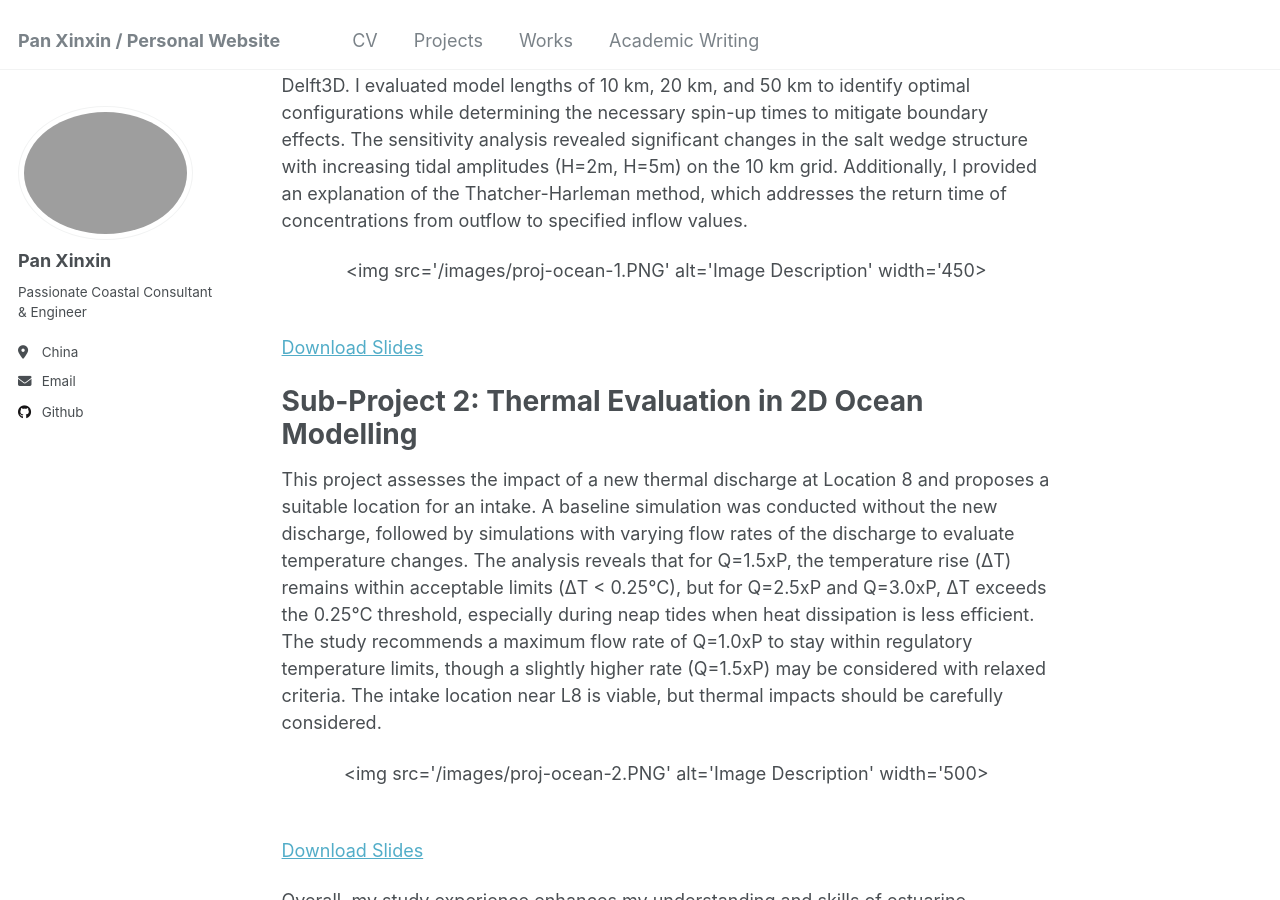
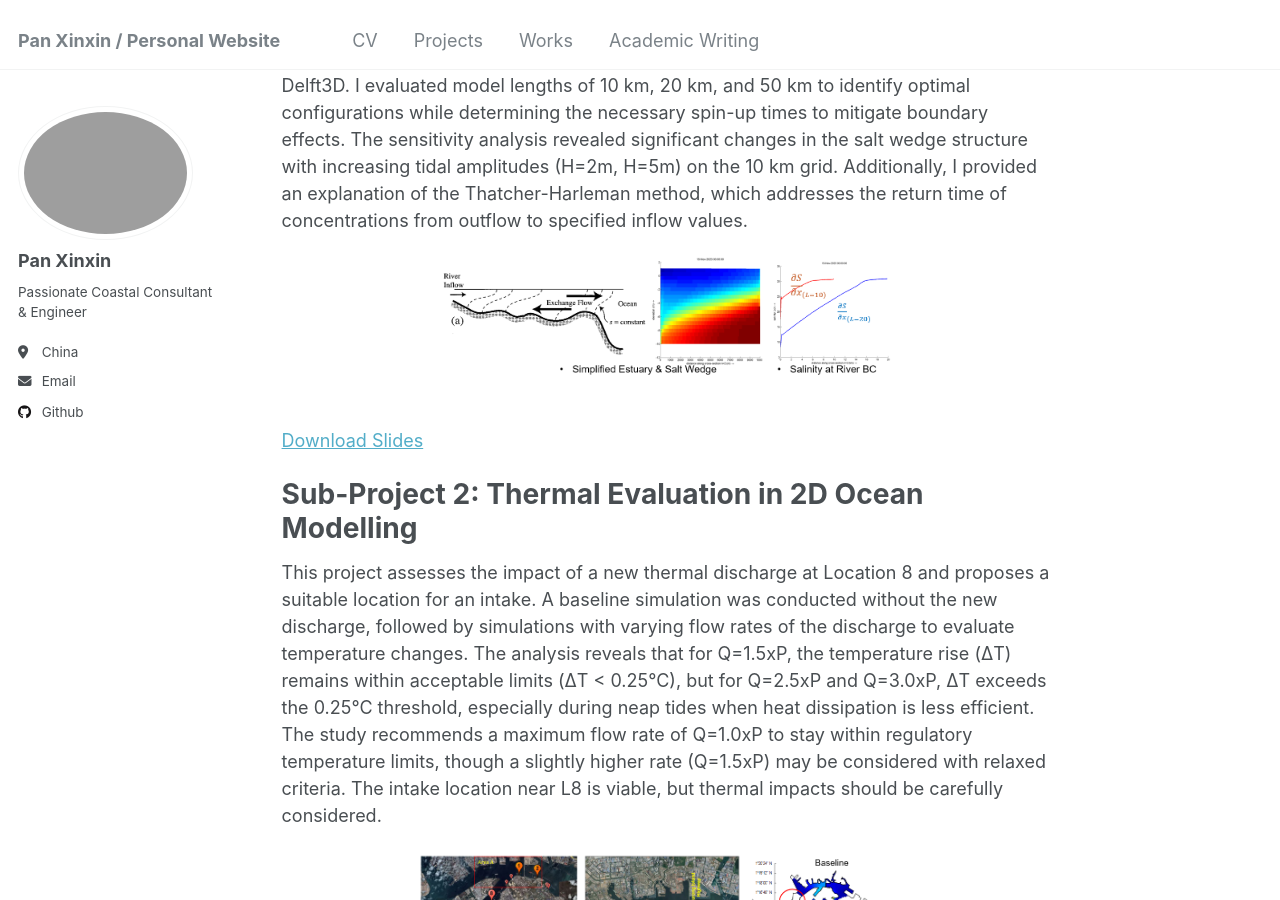
Before and after one commit to kingdaxing/kingdaxing.github.io, a Jekyll site: the page built from _talks/2014-02-01-talk-2.md, in a window 1280 px wide and 900 px high, scrolled down 452 px. Built offline with Jekyll 4.4.1, drawn with Linux system fonts in a browser that asks for light colours.

Commit message:
Update 2014-02-01-talk-2.md

```diff
--- a/_talks/2014-02-01-talk-2.md
+++ b/_talks/2014-02-01-talk-2.md
@@ -15,7 +15,7 @@ Sub-Project 1: Mixing & Diffusion in Estuarine Circulation
 
 This study examines the dynamics of the salt wedge in tide-dominated estuarine circulation by simulating the interaction between a freshwater river and the sea using Delft3D. I evaluated model lengths of 10 km, 20 km, and 50 km to identify optimal configurations while determining the necessary spin-up times to mitigate boundary effects. The sensitivity analysis revealed significant changes in the salt wedge structure with increasing tidal amplitudes (H=2m, H=5m) on the 10 km grid. Additionally, I provided an explanation of the Thatcher-Harleman method, which addresses the return time of concentrations from outflow to specified inflow values. <br/>
 <p align="center">
-  <img src='/images/proj-ocean-1.PNG' alt='Image Description' width='450>
+  <img src='/images/proj-ocean-1.PNG' alt='Image Description' width='450'>
 </p>
 <br/>[Download Slides](http://kingdaxing.github.io/files/Mixing-Estuary.pdf)
 
@@ -25,7 +25,7 @@ Sub-Project 2: Thermal Evaluation in 2D Ocean Modelling
 
 This project assesses the impact of a new thermal discharge at Location 8 and proposes a suitable location for an intake. A baseline simulation was conducted without the new discharge, followed by simulations with varying flow rates of the discharge to evaluate temperature changes. The analysis reveals that for Q=1.5xP, the temperature rise (ΔT) remains within acceptable limits (ΔT < 0.25°C), but for Q=2.5xP and Q=3.0xP, ΔT exceeds the 0.25°C threshold, especially during neap tides when heat dissipation is less efficient. The study recommends a maximum flow rate of Q=1.0xP to stay within regulatory temperature limits, though a slightly higher rate (Q=1.5xP) may be considered with relaxed criteria. The intake location near L8 is viable, but thermal impacts should be carefully considered. <br/>
 <p align="center">
-  <img src='/images/proj-ocean-2.PNG' alt='Image Description' width='500>
+  <img src='/images/proj-ocean-2.PNG' alt='Image Description' width='500'>
 </p>
 <br/>[Download Slides](http://kingdaxing.github.io/files/Thermal-Evaluation.pdf) <br/>
 
```
